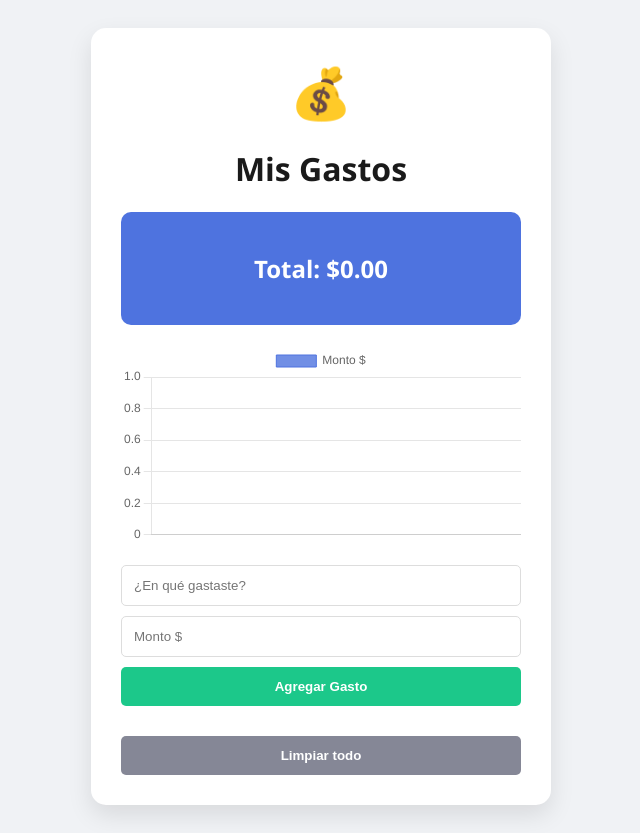
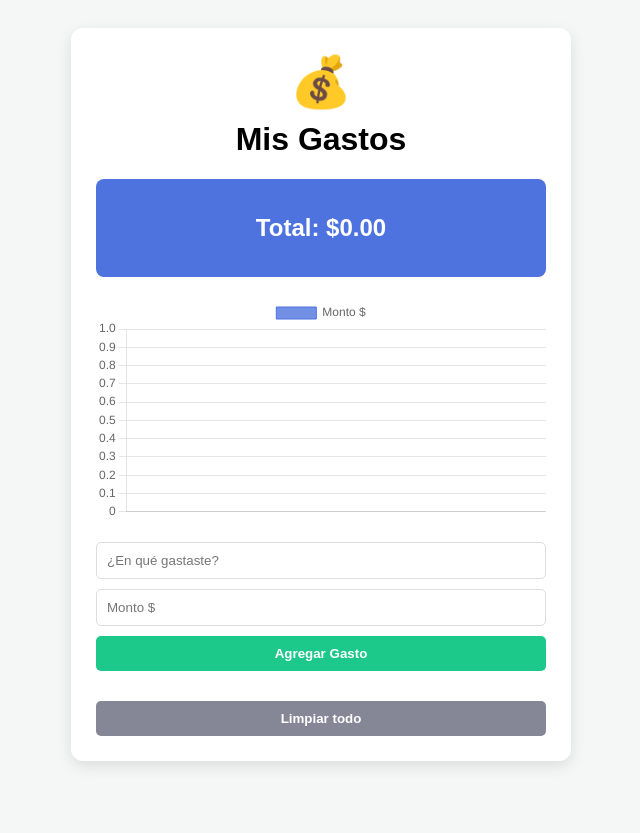
Before and after one commit to vicidominisanti/calculadora-gastos-js, a plain HTML site: page index.html in a window 1280 px wide. Shown: the whole page, without its empty margins (319-959 px from the left). After the commit the page ends 800 px from the top, so only its background shows below. Drawn offline with nearby package versions, Linux system fonts and the light colour scheme.

Commit message:
Update style.css

```diff
--- a/style.css
+++ b/style.css
@@ -1,10 +1,11 @@
-body { font-family: 'Segoe UI', sans-serif; background: #f0f2f5; display: flex; justify-content: center; padding: 20px; }
-.container { background: white; padding: 30px; border-radius: 15px; box-shadow: 0 10px 25px rgba(0,0,0,0.1); width: 100%; max-width: 400px; }
-h1 { text-align: center; color: #1a1a1a; }
-.balance { background: #4e73df; color: white; padding: 20px; border-radius: 10px; text-align: center; margin-bottom: 20px; }
+body { font-family: sans-serif; background: #f4f7f6; display: flex; justify-content: center; padding: 20px; }
+.container { background: white; padding: 25px; border-radius: 12px; box-shadow: 0 5px 15px rgba(0,0,0,0.1); width: 100%; max-width: 450px; }
+h1 { text-align: center; margin-top: 0; }
+.balance { background: #4e73df; color: white; padding: 15px; border-radius: 8px; text-align: center; margin-bottom: 20px; }
 form { display: flex; flex-direction: column; gap: 10px; }
-input { padding: 12px; border: 1px solid #ddd; border-radius: 5px; }
-button { padding: 12px; background: #1cc88a; color: white; border: none; border-radius: 5px; cursor: pointer; font-weight: bold; }
+input { padding: 10px; border: 1px solid #ddd; border-radius: 5px; }
+button { padding: 10px; background: #1cc88a; color: white; border: none; border-radius: 5px; cursor: pointer; font-weight: bold; }
 ul { list-style: none; padding: 0; margin-top: 20px; }
-li { background: #f8f9fc; margin-bottom: 8px; padding: 12px; border-radius: 5px; display: flex; justify-content: space-between; align-items: center; border-left: 5px solid #4e73df; }
-.btn-secundario { background: #858796; margin-top: 10px; width: 100%; }
+li { background: #f8f9fc; margin-bottom: 8px; padding: 10px; border-radius: 5px; display: flex; justify-content: space-between; align-items: center; border-left: 4px solid #4e73df; }
+.btn-eliminar { background: #e74a3b; padding: 5px 10px; font-size: 12px; width: auto; }
+.btn-secundario { background: #858796; width: 100%; margin-top: 10px; }
```
